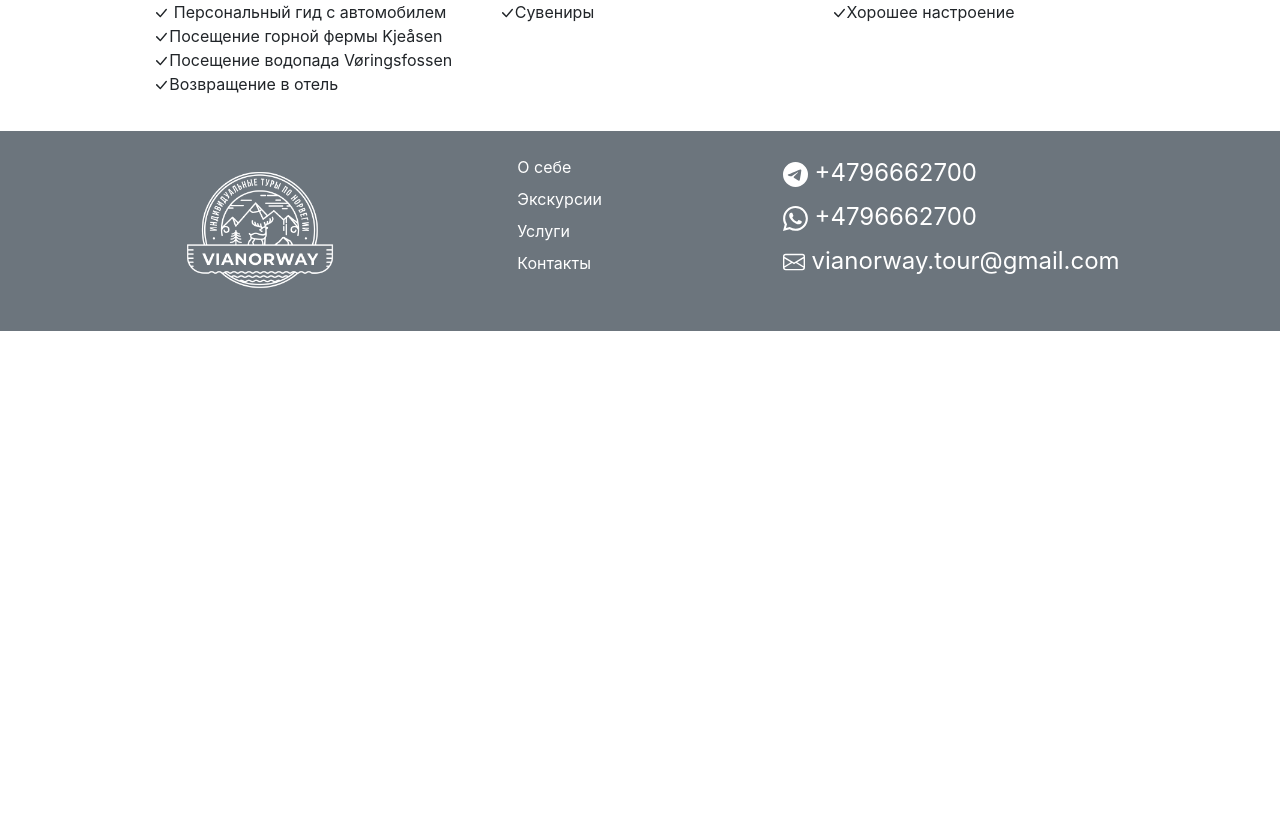
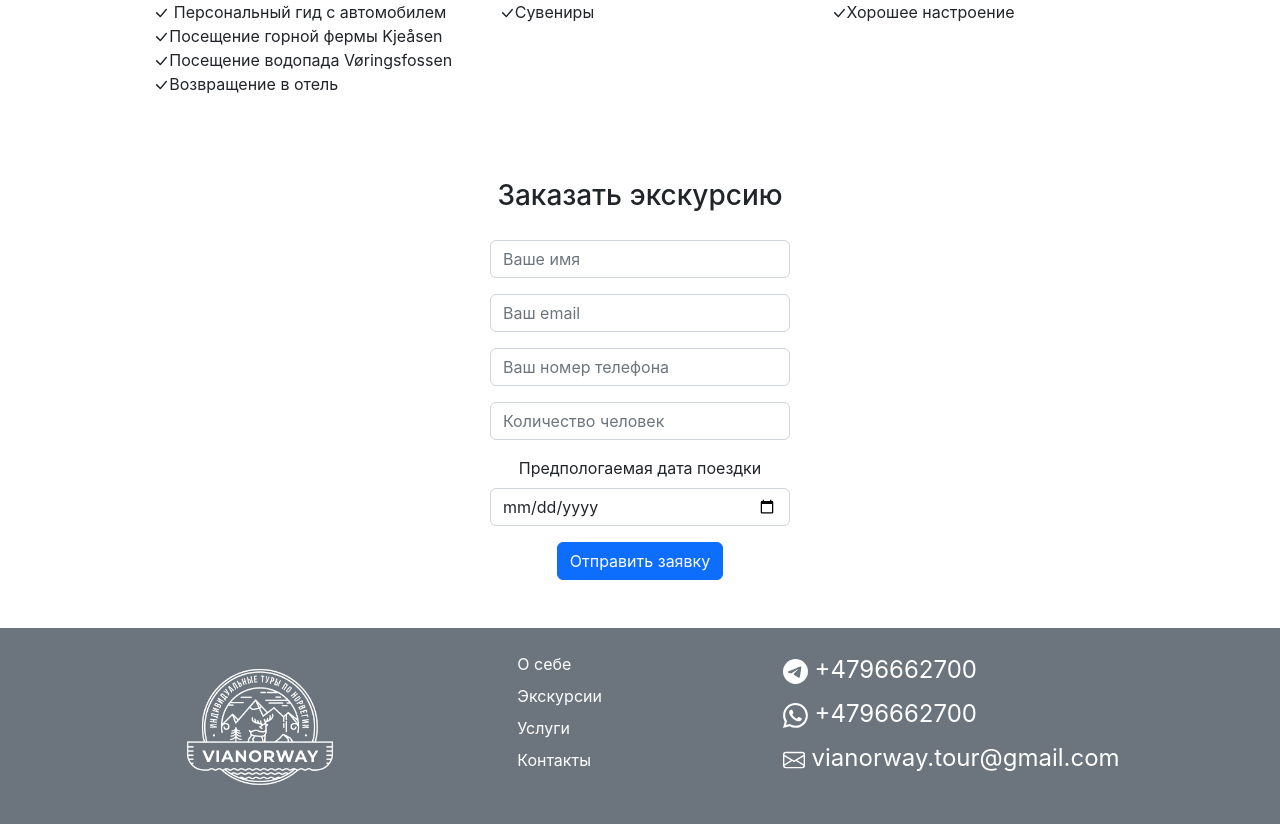
Before and after one commit to Iura-Radulov/bergen-gid, a React (Create React App) app: page /bergen-gid/farm in a window 1280 px wide. Shown: the part 2368-3192 px from the top of the page. Before the commit the page ends 2699 px from the top, so only its background shows below. Built offline with nearby package versions, Linux system fonts and the light colour scheme.

Commit message:
order-form

```diff
--- a/public/index.html
+++ b/public/index.html
@@ -4,7 +4,7 @@
     <meta charset="utf-8" />
     <link
       rel="icon"
-      href="https://iura-radulov.github.io/bergen-gid/static/media/logo_2.a2b71c29ea5d23a63efd.png"
+      href="https://iura-radulov.github.io/bergen-gid/static/media/logo_1.c44cbc1be6acc866e4a1.png"
     />
     <meta name="viewport" content="width=device-width, initial-scale=1" />
     <meta name="theme-color" content="#000000" />
@@ -12,7 +12,10 @@
       name="description"
       content="Web site created using create-react-app"
     />
-    <link rel="apple-touch-icon" href="/logo_1.png" />
+    <link
+      rel="apple-touch-icon"
+      href="https://iura-radulov.github.io/bergen-gid/static/media/logo_1.c44cbc1be6acc866e4a1.png"
+    />
     <!--
       manifest.json provides metadata used when your web app is installed on a
       user's mobile device or desktop. See https://developers.google.com/web/fundamentals/web-app-manifest/
--- a/src/components/ExcursionList.jsx
+++ b/src/components/ExcursionList.jsx
@@ -10,7 +10,7 @@ export default function ExcursionList() {
         <Link to="/farm">
           <img src={img1} style={{ width: 350 }} alt="image1" />
           <p style={{ width: 300 }} className="mt-2 link">
-            Kjeåsen(Козлиный холм). Ферма 17-го века и немного хайкинга
+            Козлиный холм(Kjeåsen). Ферма 17-го века и немного хайкинга
           </p>
         </Link>
       </li>
--- a/src/components/OrderForm.jsx
+++ b/src/components/OrderForm.jsx
@@ -3,7 +3,7 @@ import Form from 'react-bootstrap/Form';
 
 export default function OrderForm() {
   return (
-    <Form>
+    <Form className="text-center">
       <Form.Group className="mb-3" controlId="formBasicEmail">
         <Form.Control type="text" placeholder="Ваше имя" />
       </Form.Group>
@@ -20,11 +20,11 @@ export default function OrderForm() {
         <Form.Label>Предпологаемая дата поездки</Form.Label>
         <Form.Control type="date" />
       </Form.Group>
-      <Form.Group className="mb-3" controlId="formBasicCheckbox">
+      {/* <Form.Group className="mb-3" controlId="formBasicCheckbox">
         <Form.Check type="checkbox" label="Я согласен" />
-      </Form.Group>
+      </Form.Group> */}
       <Button variant="primary" type="submit">
-        Отправить
+        Отправить заявку
       </Button>
     </Form>
   );
--- a/src/pages/Farm.jsx
+++ b/src/pages/Farm.jsx
@@ -17,6 +17,7 @@ import {
   bagIcon,
   checkIcon,
 } from 'icons/svgIcon/svgIcons';
+import OrderForm from 'components/OrderForm';
 
 const imgArray = [img1, img2, img3, img4, img5];
 
@@ -98,6 +99,12 @@ export default function Farm() {
           </ul>
         </li>
       </ul>
+      <div className="d-flex flex-column align-items-center py-5">
+        <h3 className="mb-2">Заказать экскурсию</h3>
+        <div style={{ width: 300, marginTop: 20 }}>
+          <OrderForm />
+        </div>
+      </div>
     </Container>
   );
 }
```
